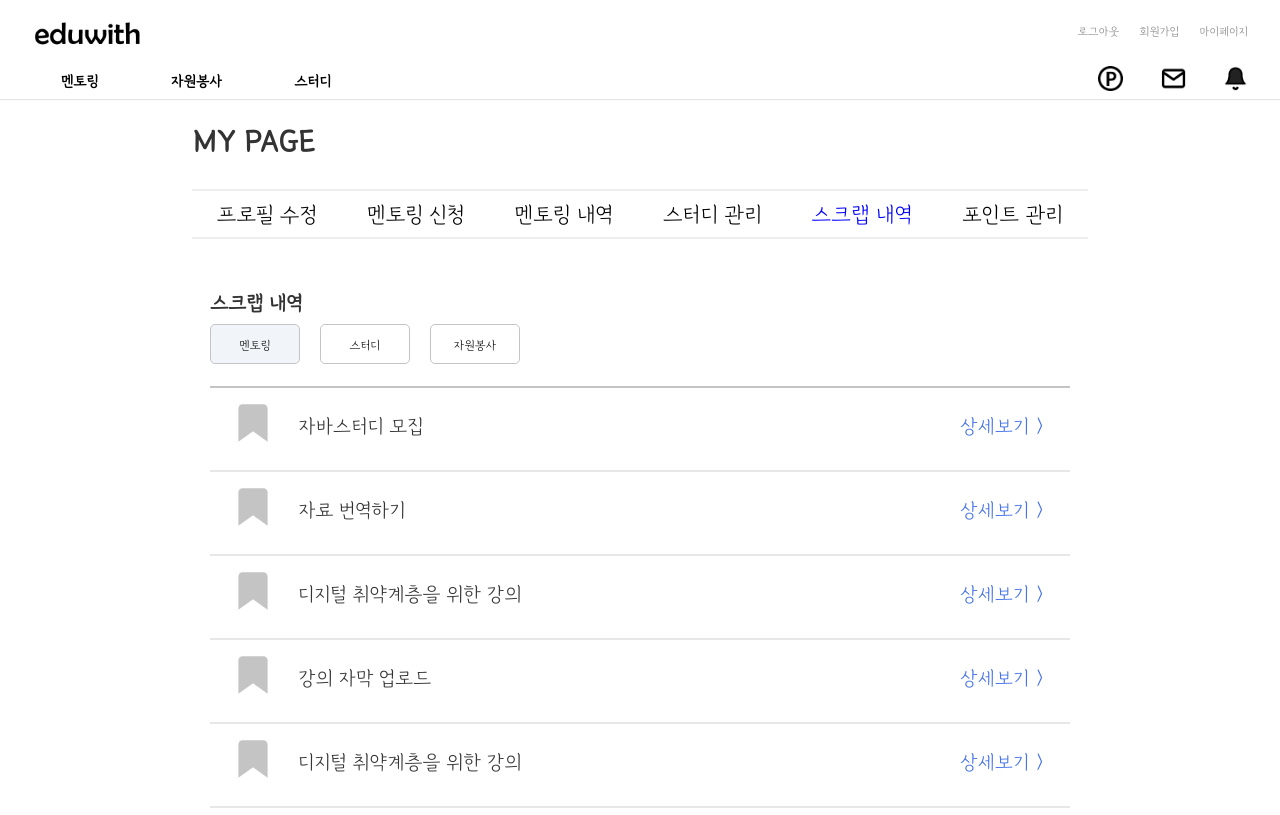
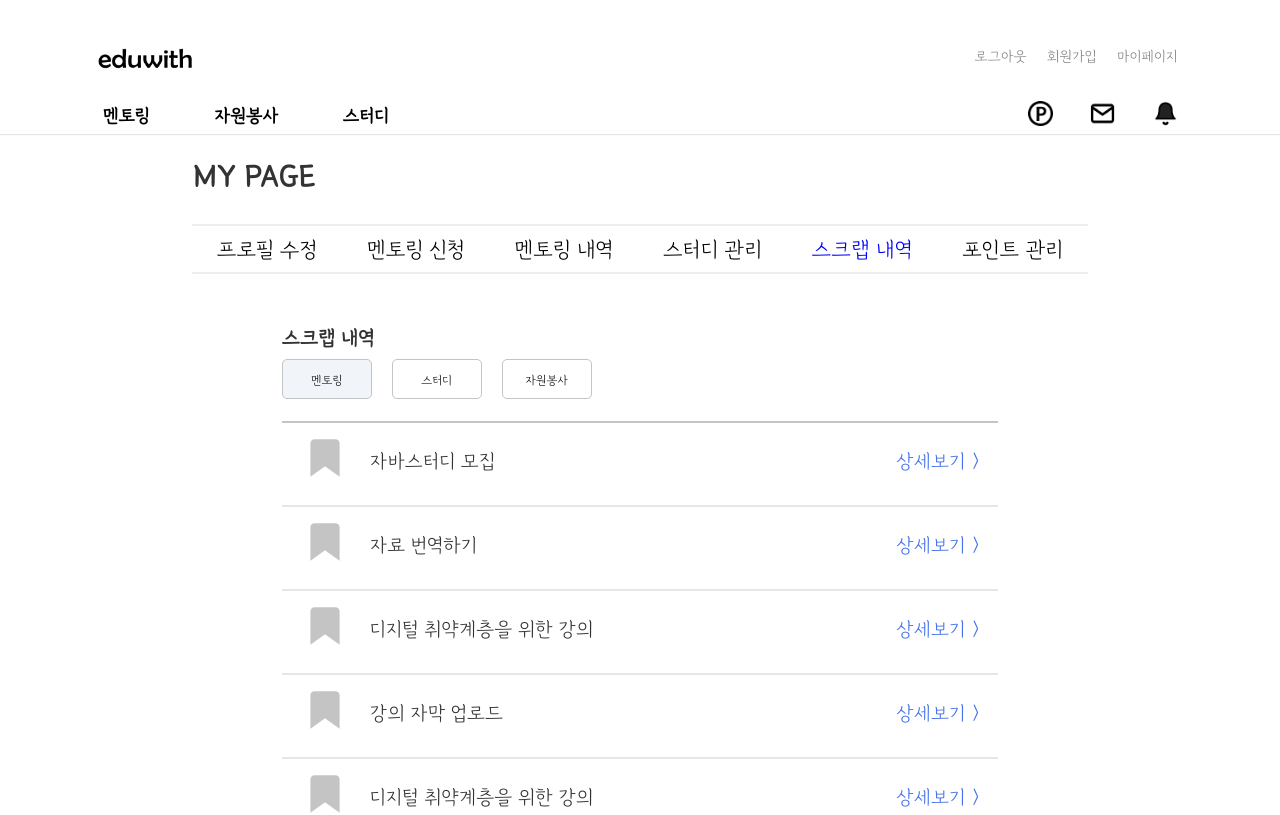
Before and after one commit to Eduwith/eduf, a React (Create React App) app: page /myscrap in a window 1280 px wide. Shown: the top 815 px of the page. Built offline with nearby package versions, Linux system fonts and the light colour scheme; a web font is replaced by a local one.

Commit message:
CHORE: navbar css

```diff
--- a/src/components/home/Navbar.module.css
+++ b/src/components/home/Navbar.module.css
@@ -1,10 +1,11 @@
 .navbar {
   height: 60px;
-
+  margin-top: 25px;
+  margin-bottom: 10px;
   display: flex;
   justify-content: space-between;
   align-items: center;
-  padding: 0 2rem;
+  padding: 0 8%;
   font-size: 1.2rem;
   background-color: white;
 }
@@ -15,7 +16,7 @@
   display: flex;
   justify-content: space-between;
   align-items: center;
-  padding: 0 2rem;
+  padding: 0 8%;
   font-size: 1rem;
   background-color: white;
   box-shadow: 0 1px 1px 0 rgba(0,0,0,0.1);
@@ -24,6 +25,7 @@
 .logo {
   width: 30%;
   height: auto;
+  margin-left: -3px;
   margin-top: 5px;
 
 }
@@ -43,7 +45,7 @@
 .subLinks {
   display: grid;
   width: 400px;
-  text-align: center;
+  text-align: left;
   grid-template-columns: repeat(4, auto);
   grid-gap: 15px;
   list-style: none;
@@ -53,6 +55,7 @@
 .link {
   text-decoration: none;
   color: black;
+  font-size: 20px;
   font-weight: 600;
 
   position: relative;
@@ -61,6 +64,7 @@
 .mlink {
   text-decoration: none;
   color: black;
+  font-size: 20px;
   font-weight: 600;
 
   position: relative;
@@ -71,7 +75,7 @@
 }
 
 .navItem {
-  font-size: 0.8rem;
+  font-size: 16px;
   cursor: pointer;
   color: gray;
 }
--- a/src/components/mypage/MyScrap.module.css
+++ b/src/components/mypage/MyScrap.module.css
@@ -31,7 +31,7 @@
 }
 
 .body {
-  padding: 0 2%;
+  padding: 0 10%;
   margin-bottom: 50px;
 }
 
@@ -72,7 +72,7 @@
 }
 .btndetail{
   position: absolute;
-  left: 75%;
+  left: 70%;
   padding-top: 24px;
   font-size: 22px;
   font-weight: 500;
```
